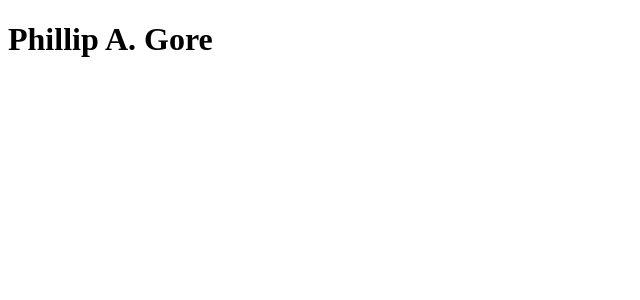
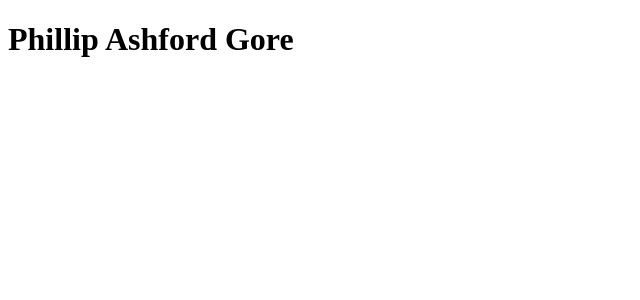
Before and after one commit to phillipgore/phillip_gore_sv, a SvelteKit app: page / in a window 1280 px wide. Shown: the top 300 px of the page, without its empty margins (0-640 px from the left). Built offline with nearby package versions, Linux system fonts and the light colour scheme.

Commit message:
update test

```diff
--- a/src/routes/+page.svelte
+++ b/src/routes/+page.svelte
@@ -1 +1 @@
-<h1>Phillip A. Gore</h1>
+<h1>Phillip Ashford Gore</h1>
```
